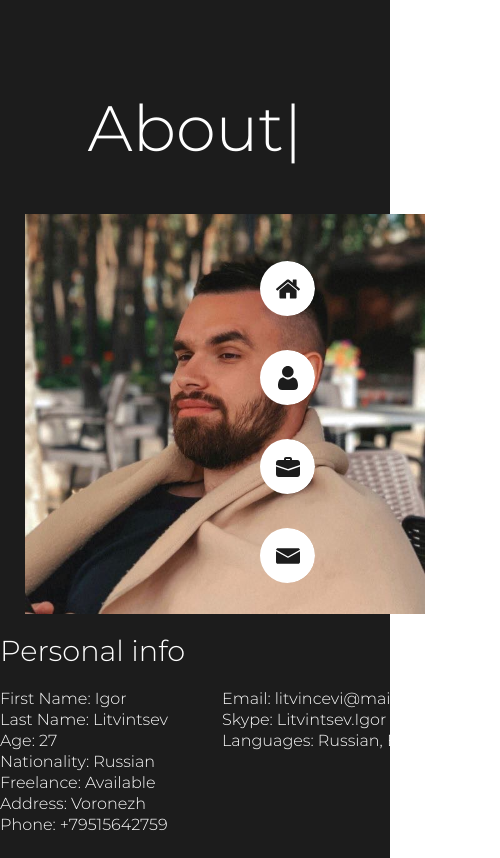
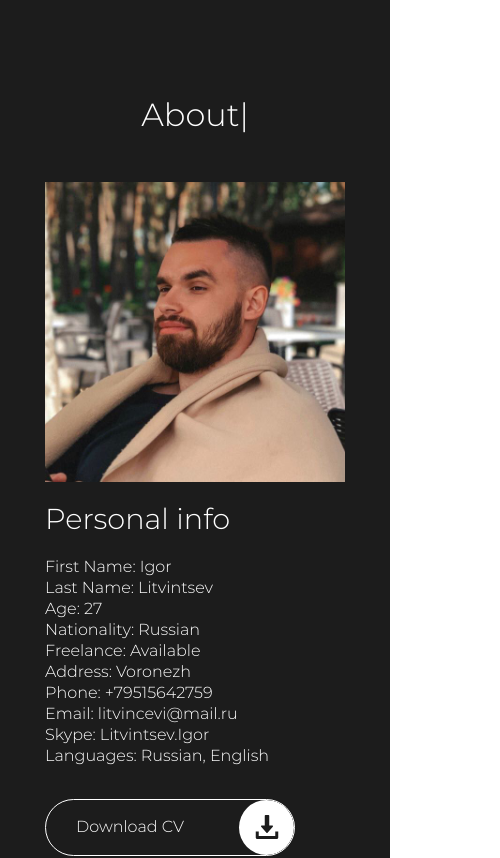
Before and after one commit to LitvintsevIgor/PortfolioReact, a React (Create React App) app: page /about in a window 390 px wide. Shown: the top 858 px of the page, 500 px wide, since content can reach past the window. Built offline with nearby package versions, Linux system fonts and the light colour scheme.

Commit message:
Adaptive for portfolio section

```diff
--- a/src/App.tsx
+++ b/src/App.tsx
@@ -13,7 +13,7 @@ import { Contact } from './contact/Contact';
 function App() {
   return (
     <div className="App">
-        <Header/>
+        {/*<Header/>*/}
         <AnimatePresence exitBeforeEnter>
             <Switch>
                 <Route path={"/main"} render={() => <Main/>}/>
--- a/src/about/About.module.scss
+++ b/src/about/About.module.scss
@@ -1,9 +1,14 @@
 .about {
   color: white;
+  overflow: hidden;
+  h2 {
+    color: white;
+    font-weight: 300;
+    font-size: 1.8rem;
+  }
   .container {
     min-height: 100vh;
-    padding: 100px 0;
-
+    padding: 100px 15px;
     .mainInfo {
       display: flex;
       align-items: center;
@@ -14,26 +19,22 @@
       @media screen and (max-width: 900px) {
         flex-direction: column-reverse;
       }
+      .photo {
+        width: 400px;
+        height: 400px;
+        background: no-repeat url("./../images/photoAva.jpeg") center;
+        background-size: cover;
+        @media screen and (max-width: 426px) {
+          width: 300px;
+          height: 300px;
+        }
+        @media screen and (max-width: 321px) {
+          width: 270px;
+          height: 270px;
         }
       }
-}
-
-
-.about h2 {
-  color: white;
-  font-weight: 300;
-  font-size: 1.8rem;
-}
-
-.mainInfo {
-
-}
-
-
       .personalInfo {
         max-width: 450px;
-}
-
         .dataAboutMe ul {
           display: flex;
           flex-wrap: wrap;
@@ -42,16 +43,16 @@
           align-items: flex-start;
           flex-direction: column;
           margin-bottom: 30px;
-}
-
-.dataAboutMe li {
-  margin-bottom: 5px;
+          @media screen and (max-width: 426px) {
+            max-height: 400px;
+            width: 300px;
 
           }
-
-.photo {
-  width: 400px;
-  height: 400px;
-  background: no-repeat url("./../images/photoAva.jpeg") center;
-  background-size: cover;
+          li {
+            margin-bottom: 5px;
           }
+        }
+      }
+    }
+  }
+}
--- a/src/about/About.tsx
+++ b/src/about/About.tsx
@@ -1,6 +1,6 @@
 import React from "react";
 import style from "./About.module.scss"
-import photoAva from "./../images/photoAva.jpeg"
+import commonContainer from "./../common/styles/Container.module.css"
 import download from "./../images/download.svg"
 import {motion} from "framer-motion";
 import {SectionTitle} from "../common/SectionTitle/SectionTitle";
@@ -70,7 +70,6 @@ export const About = () => {
                     </motion.div>
                     <motion.div className={style.photo} initial="out" exit="out" animate="in"
                                 variants={rightBlockVariants} transition={blockTransition}>
-                        {/*<img src={photoAva} alt=""/>*/}
                     </motion.div>
                 </div>
             </div>
--- a/src/common/SectionTitle/SectionTitle.tsx
+++ b/src/common/SectionTitle/SectionTitle.tsx
@@ -1,7 +1,7 @@
 import Typewriter from "typewriter-effect";
 import React from "react";
 import style from './SectionTitle.module.scss';
-import './Typewriter.css'
+import './Typewriter.scss'
 
 
 export type SectionTitleType = {
--- a/src/common/SectionTitle/Typewriter.css
+++ /dev/null
@@ -1,8 +0,0 @@
-.Typewriter {
-    display: flex;
-    align-items: center;
-    justify-content: center;
-    font-size: 4rem;
-    font-weight: 300;
-    margin: 0;
-}
--- /dev/null
+++ b/src/common/SectionTitle/Typewriter.scss
@@ -0,0 +1,15 @@
+.Typewriter {
+    display: flex;
+    align-items: center;
+    justify-content: center;
+    font-size: 4rem;
+    font-weight: 300;
+    text-align: center;
+    margin: 0;
+    @media screen and (max-width: 769px){
+        font-size: 3rem;
+    }
+    @media screen and (max-width: 426px){
+        font-size: 2rem;
+    }
+}
--- a/src/portfolio/Portfolio.module.css
+++ /dev/null
@@ -1,47 +0,0 @@
-.portfolioWrapper {
-    background-color: #1c1c1c;
-    color: white;
-    display: flex;
-    min-height: 100vh;
-}
-
-.container {
-    min-width: 1200px;
-    margin: 100px auto;
-    display: flex;
-    flex-direction: column;
-    justify-content: space-between;
-    height: calc(100vh - 200px);
-
-}
-
-.swiper-container {
-    width: 500px;
-}
-
-.svgWrap {
-    width: 500px;
-    height: 400px;
-    display: flex;
-    align-items: center;
-    justify-content: flex-start;
-    flex-direction: column;
-}
-
-.svgWrap img{
-    width: 200px;
-    height: 200px;
-}
-
-
-.portfolioWrapper a {
-    display: inline-block;
-    text-decoration: none;
-    margin: 0 15px;
-    color: white;
-    padding: 10px 20px;
-    text-align: center;
-    width: 70px;
-    border: 1px solid white;
-    border-radius: 10px;
-}
--- /dev/null
+++ b/src/portfolio/Portfolio.module.scss
@@ -0,0 +1,43 @@
+.portfolio {
+    color: white;
+    overflow: hidden;
+    a {
+        display: inline-block;
+        text-decoration: none;
+        margin: 0 15px;
+        color: white;
+        padding: 10px;
+        text-align: center;
+        width: 90px;
+        border: 1px solid white;
+        border-radius: 10px;
+    }
+    .container {
+        min-height: 100vh;
+        padding: 100px 15px;
+        .svgWrap {
+            width: 500px;
+            height: 400px;
+            margin-top: 50px;
+            display: flex;
+            align-items: center;
+            flex-direction: column;
+            @media screen and (max-width: 550px){
+                width: 400px;
+                height: 300px;
+            }
+            @media screen and (max-width: 376px){
+                width: 320px;
+                height: 270px;
+            }
+            img{
+                width: 200px;
+                height: 200px;
+                @media screen and (max-width: 550px){
+                    width: 100px;
+                    height: 100px;
+                }
+            }
+        }
+    }
+}
--- a/src/portfolio/Portfolio.css
+++ b/src/portfolio/Portfolio.scss
@@ -1,12 +1,18 @@
 .swiper-container {
     width: 500px;
-
-
+    display: flex;
+    align-items: center;
+    justify-content: center;
+    @media screen and (max-width: 550px){
+        width: 350px;
+    }
+    @media screen and (max-width: 321px){
+        width: 300px;
+    }
 }
 
 .swiper-wrapper {
     padding-inline-start: 0;
-    /*background-color: greenyellow;*/
     margin: auto;
 }
 
--- a/src/portfolio/Portfolio.tsx
+++ b/src/portfolio/Portfolio.tsx
@@ -5,9 +5,9 @@ import dashboard from './../images/forSlider/dashboard.svg';
 import meeting from './../images/forSlider/meeting.svg';
 import todo from './../images/forSlider/todo.svg';
 import 'swiper/swiper-bundle.css';
-import style from "./Portfolio.module.css"
+import style from "./Portfolio.module.scss"
 import {motion} from "framer-motion";
-import './Portfolio.css';
+import './Portfolio.scss';
 import {SectionTitle} from "../common/SectionTitle/SectionTitle";
 // install Swiper modules
 SwiperCore.use([Pagination, Navigation, Keyboard]);
@@ -33,7 +33,7 @@ export const Portfolio = () => {
         {pic: todo, name: "Todo List"}]
 
     return (
-        <div className={style.portfolioWrapper}>
+        <div className={style.portfolio}>
             <div className={style.container}>
                 <SectionTitle allTitle={`Work I have done`} partOFTitle={` I have done`} deleteChars={12}/>
                 <motion.div initial="out" exit="out" animate="in" variants={pageVariants} transition={pageTransition}
@@ -72,7 +72,6 @@ export const Portfolio = () => {
                     </Swiper>
                 </motion.div>
             </div>
-
         </div>
     )
 }
```
Lines whose indentation alone changed are shown as unchanged.
